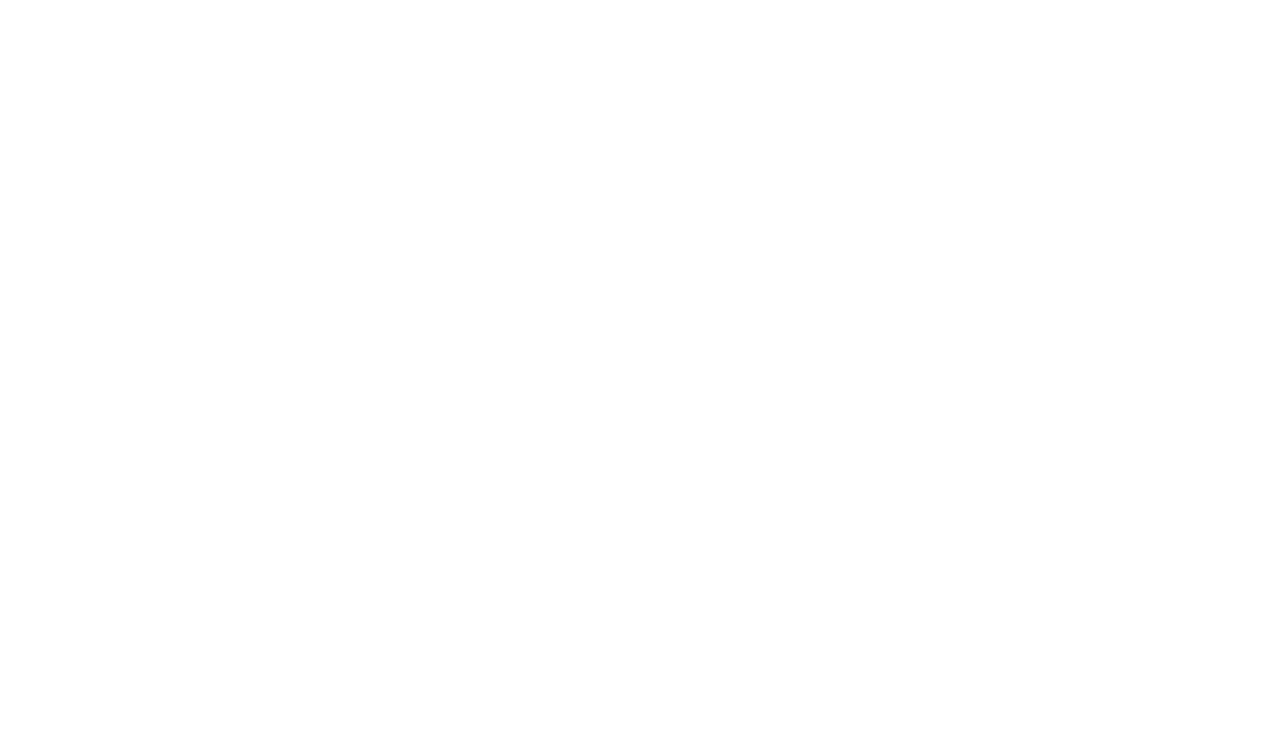
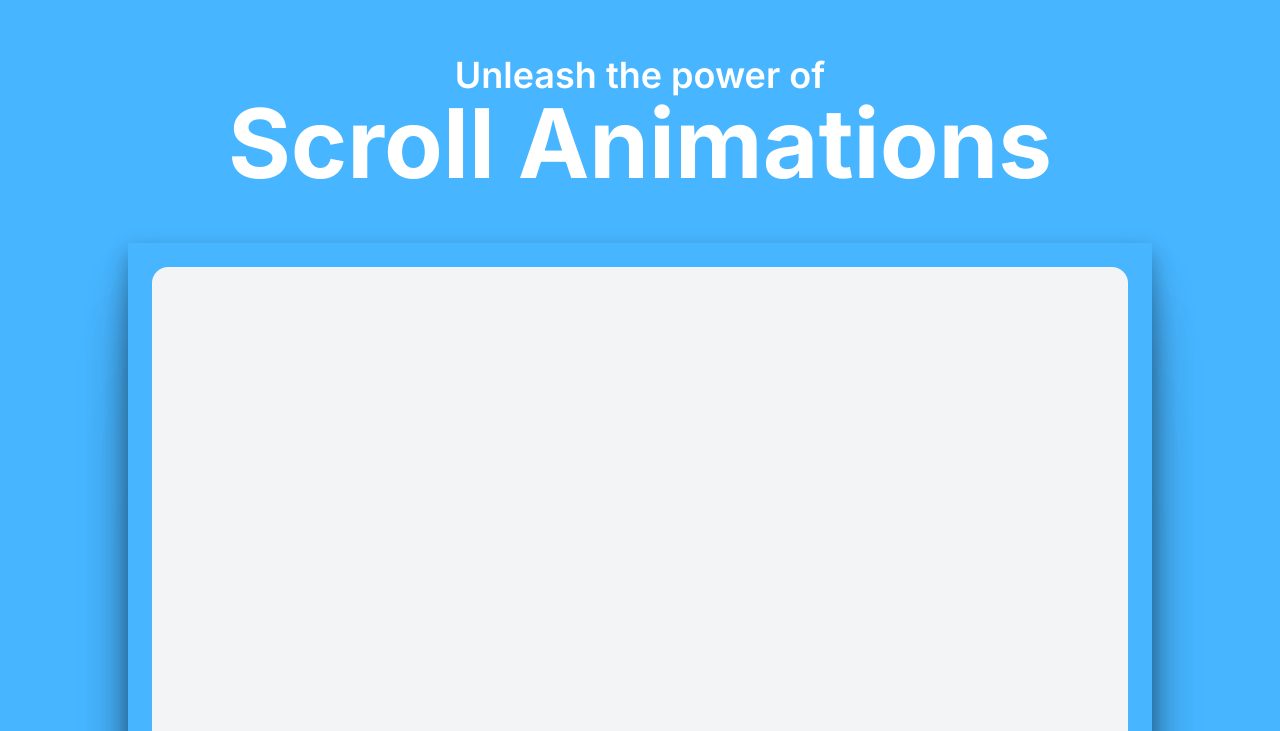
Before and after one commit to snepsnepy/invata-cu-snep, a Next.js app: page / in a window 1280 px wide. Shown: the part 2066-2797 px from the top of the page. Before the commit the page ends 1653 px from the top, so only its background shows below. Built offline with nearby package versions, Linux system fonts and the light colour scheme.

Commit message:
Added HeroScroll component.

```diff
--- a/app/components/HeroHighlightDemo.tsx
+++ b/app/components/HeroHighlightDemo.tsx
@@ -9,8 +9,8 @@
   const words = ["îndruma", "ajuta", "sprijini"];
 
   return (
-    <HeroHighlight>
-      <div className="flex flex-col-reverse md:flex-row w-full px-4 md:px-0 h-full py-20 lg:py-32 lg:gap-x-10 gap-y-8">
+    <HeroHighlight className="py-20 lg:py-32">
+      <div className="flex flex-col-reverse md:flex-row w-full px-4 md:px-0 h-full  lg:gap-x-10 gap-y-8">
         <div className="flex flex-col items-center justify-center gap-y-4 ">
           <motion.h1
             initial={{
--- /dev/null
+++ b/app/components/HeroScroll.tsx
@@ -0,0 +1,22 @@
+"use client";
+import React from "react";
+import { ContainerScroll } from "@/components/ui/container-scroll-animation";
+
+export function HeroScrollDemo() {
+  return (
+    <div className="flex flex-col overflow-hidden">
+      <ContainerScroll
+        titleComponent={
+          <>
+            <h1 className="text-4xl font-semibold text-black dark:text-white">
+              Unleash the power of <br />
+              <span className="text-4xl md:text-[6rem] font-bold mt-1 leading-none">
+                Scroll Animations
+              </span>
+            </h1>
+          </>
+        }
+      ></ContainerScroll>
+    </div>
+  );
+}
--- a/app/components/WobbleCard.tsx
+++ b/app/components/WobbleCard.tsx
@@ -27,8 +27,8 @@
         tale de interviu și poți găsi oferte de joburi potrivite pentru tine.`;
 
   return (
-    <HeroHighlight>
-      <div className="pb-20">
+    <HeroHighlight className="py-20 lg:py-32">
+      <div className="pb-20 ">
         <TypewriterEffectSmoothDemo
           words={cardWords}
           description={description}
@@ -41,7 +41,7 @@
           className=""
         >
           <div className="max-w-xs">
-            <h2 className="text-left text-balance text-base md:text-xl lg:text-3xl font-bold tracking-[-0.015em] text-black">
+            <h2 className="text-left text-balance text-base md:text-xl lg:text-4xl font-bold tracking-[-0.015em] text-black">
               Mentorat Personalizat
             </h2>
             <p className="mt-4 text-left text-base/6 text-black font-semibold">
@@ -59,7 +59,7 @@
           />
         </WobbleCard>
         <WobbleCard containerClassName="col-span-1 min-h-[300px] bg-[#EE4E4E] border border-black">
-          <h2 className="max-w-80  text-left text-balance text-base md:text-xl lg:text-3xl font-bold tracking-[-0.015em] text-white">
+          <h2 className="max-w-80  text-left text-balance text-base md:text-xl lg:text-4xl font-bold tracking-[-0.015em] text-white">
             Învățare practică și interactivă
           </h2>
           <p className="mt-4 max-w-[26rem] text-left text-base/6 text-white ">
@@ -69,7 +69,7 @@
           </p>
         </WobbleCard>
         <WobbleCard containerClassName="col-span-1 min-h-[300px] bg-white border border-black">
-          <h2 className="max-w-80  text-left text-balance text-base md:text-xl lg:text-3xl font-bold tracking-[-0.015em] text-black">
+          <h2 className="max-w-80  text-left text-balance text-base md:text-xl lg:text-4xl font-bold tracking-[-0.015em] text-black">
             Oportunități de carieră
           </h2>
           <p className="mt-4 max-w-[26rem] text-left text-base/6 text-black ">
@@ -82,7 +82,7 @@
           className=""
         >
           <div className="max-w-xs">
-            <h2 className="text-left text-balance text-base md:text-xl lg:text-3xl font-bold tracking-[-0.015em] text-white">
+            <h2 className="text-left text-balance text-base md:text-xl lg:text-4xl font-bold tracking-[-0.015em] text-white">
               Resurse Diverse
             </h2>
             <p className="mt-4 text-left  text-base/6 text-white">
--- a/app/page.tsx
+++ b/app/page.tsx
@@ -1,4 +1,5 @@
 import { HeroHighlightDemo } from "./components/HeroHighlightDemo";
+import { HeroScrollDemo } from "./components/HeroScroll";
 import { NavbarDemo } from "./components/NavBarMenu";
 import { WobbleCardDemo } from "./components/WobbleCard";
 
@@ -9,6 +10,7 @@
         <NavbarDemo />
         <HeroHighlightDemo />
         <WobbleCardDemo />
+        <HeroScrollDemo />
       </div>
     </main>
   );
--- /dev/null
+++ b/components/ui/background-gradient.tsx
@@ -0,0 +1,72 @@
+import { cn } from "@/lib/utils";
+import React from "react";
+import { motion } from "framer-motion";
+
+export const BackgroundGradient = ({
+  children,
+  className,
+  containerClassName,
+  animate = true,
+}: {
+  children?: React.ReactNode;
+  className?: string;
+  containerClassName?: string;
+  animate?: boolean;
+}) => {
+  const variants = {
+    initial: {
+      backgroundPosition: "0 50%",
+    },
+    animate: {
+      backgroundPosition: ["0, 50%", "100% 50%", "0 50%"],
+    },
+  };
+  return (
+    <div className={cn("relative p-[4px] group", containerClassName)}>
+      <motion.div
+        variants={animate ? variants : undefined}
+        initial={animate ? "initial" : undefined}
+        animate={animate ? "animate" : undefined}
+        transition={
+          animate
+            ? {
+                duration: 5,
+                repeat: Infinity,
+                repeatType: "reverse",
+              }
+            : undefined
+        }
+        style={{
+          backgroundSize: animate ? "400% 400%" : undefined,
+        }}
+        className={cn(
+          "absolute inset-0 rounded-3xl z-[1] opacity-60 group-hover:opacity-100 blur-xl  transition duration-500 will-change-transform",
+          " bg-[radial-gradient(circle_farthest-side_at_0_100%,#00ccb1,transparent),radial-gradient(circle_farthest-side_at_100%_0,#7b61ff,transparent),radial-gradient(circle_farthest-side_at_100%_100%,#ffc414,transparent),radial-gradient(circle_farthest-side_at_0_0,#1ca0fb,#141316)]"
+        )}
+      />
+      <motion.div
+        variants={animate ? variants : undefined}
+        initial={animate ? "initial" : undefined}
+        animate={animate ? "animate" : undefined}
+        transition={
+          animate
+            ? {
+                duration: 5,
+                repeat: Infinity,
+                repeatType: "reverse",
+              }
+            : undefined
+        }
+        style={{
+          backgroundSize: animate ? "400% 400%" : undefined,
+        }}
+        className={cn(
+          "absolute inset-0 rounded-3xl z-[1] will-change-transform",
+          "bg-[radial-gradient(circle_farthest-side_at_0_100%,#00ccb1,transparent),radial-gradient(circle_farthest-side_at_100%_0,#7b61ff,transparent),radial-gradient(circle_farthest-side_at_100%_100%,#ffc414,transparent),radial-gradient(circle_farthest-side_at_0_0,#1ca0fb,#141316)]"
+        )}
+      />
+
+      <div className={cn("relative z-10", className)}>{children}</div>
+    </div>
+  );
+};
--- /dev/null
+++ b/components/ui/container-scroll-animation.tsx
@@ -0,0 +1,95 @@
+"use client";
+import React, { useRef } from "react";
+import { useScroll, useTransform, motion, MotionValue } from "framer-motion";
+
+export const ContainerScroll = ({
+  titleComponent,
+  children,
+}: {
+  titleComponent: string | React.ReactNode;
+  children: React.ReactNode;
+}) => {
+  const containerRef = useRef<any>(null);
+  const { scrollYProgress } = useScroll({
+    target: containerRef,
+  });
+  const [isMobile, setIsMobile] = React.useState(false);
+
+  React.useEffect(() => {
+    const checkMobile = () => {
+      setIsMobile(window.innerWidth <= 768);
+    };
+    checkMobile();
+    window.addEventListener("resize", checkMobile);
+    return () => {
+      window.removeEventListener("resize", checkMobile);
+    };
+  }, []);
+
+  const scaleDimensions = () => {
+    return isMobile ? [0.7, 0.9] : [1.05, 1];
+  };
+
+  const rotate = useTransform(scrollYProgress, [0, 1], [20, 0]);
+  const scale = useTransform(scrollYProgress, [0, 1], scaleDimensions());
+  const translate = useTransform(scrollYProgress, [0, 1], [0, -100]);
+
+  return (
+    <div
+      className="h-[60rem] md:h-[80rem] flex items-center justify-center relative p-2 md:p-20"
+      ref={containerRef}
+    >
+      <div
+        className="py-10 md:py-40 w-full relative"
+        style={{
+          perspective: "1000px",
+        }}
+      >
+        <Header translate={translate} titleComponent={titleComponent} />
+        <Card rotate={rotate} translate={translate} scale={scale}>
+          {children}
+        </Card>
+      </div>
+    </div>
+  );
+};
+
+export const Header = ({ translate, titleComponent }: any) => {
+  return (
+    <motion.div
+      style={{
+        translateY: translate,
+      }}
+      className="div max-w-5xl mx-auto text-center"
+    >
+      {titleComponent}
+    </motion.div>
+  );
+};
+
+export const Card = ({
+  rotate,
+  scale,
+  children,
+}: {
+  rotate: MotionValue<number>;
+  scale: MotionValue<number>;
+  translate: MotionValue<number>;
+  children: React.ReactNode;
+}) => {
+  return (
+    <motion.div
+      style={{
+        rotateX: rotate,
+        scale,
+        boxShadow:
+          "0 0 #0000004d, 0 9px 20px #0000004a, 0 37px 37px #00000042, 0 84px 50px #00000026, 0 149px 60px #0000000a, 0 233px 65px #00000003",
+      }}
+      className="max-w-5xl -mt-12 mx-auto h-[30rem] md:h-[40rem] w-full  p-2 md:p-6 shadow-2xl"
+    >
+      <div className=" h-full w-full  overflow-hidden rounded-2xl bg-gray-100">
+        {children}
+      </div>
+    </motion.div>
+  );
+};
--- a/components/ui/hero-highlight.tsx
+++ b/components/ui/hero-highlight.tsx
@@ -34,7 +34,7 @@
       )}
       onMouseMove={handleMouseMove}
     >
-      <div className="h-full w-full dark:bg-[#47B5FF] bg-white  dark:bg-dot-white/50 bg-dot-black/[0.2] relative flex items-center justify-center">
+      <div className="h-full w-full dark:bg-[#47B5FF] bg-white dark:bg-dot-white/50 bg-dot-black/[0.2] relative flex items-center justify-center">
         <div className="absolute pointer-events-none inset-0 flex items-center justify-center dark:bg-[#47B5FF] bg-white [mask-image:radial-gradient(ellipse_at_center,transparent_20%,black)]" />
         <motion.div
           className="pointer-events-none bg-dot-thick-indigo-500 dark:bg-dot-thick-white absolute inset-0 opacity-0 transition duration-300 group-hover:opacity-100 "
--- a/components/ui/wobble-card.tsx
+++ b/components/ui/wobble-card.tsx
@@ -42,7 +42,7 @@
       )}
     >
       <div
-        className="relative  h-full [background-image:radial-gradient(88%_100%_at_top,rgba(255,255,255,0.5),rgba(255,255,255,0))]  sm:mx-0 sm:rounded-2xl overflow-hidden"
+        className="relative h-full [background-image:radial-gradient(88%_100%_at_top,rgba(255,255,255,0.5),rgba(255,255,255,0))]  sm:mx-0 sm:rounded-2xl overflow-hidden"
         style={{
           boxShadow:
             "0 10px 32px rgba(34, 42, 53, 0.12), 0 1px 1px rgba(0, 0, 0, 0.05), 0 0 0 1px rgba(34, 42, 53, 0.05), 0 4px 6px rgba(34, 42, 53, 0.08), 0 24px 108px rgba(47, 48, 55, 0.10)",
```
